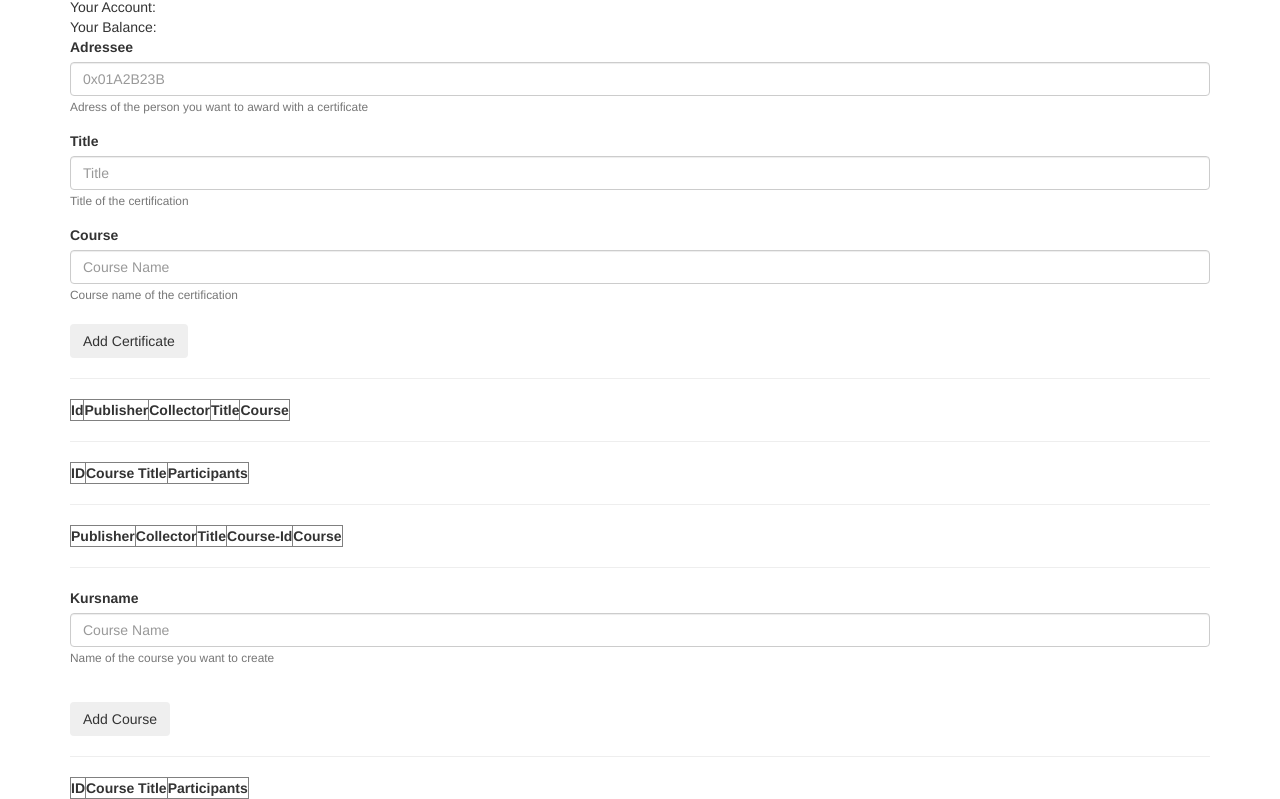
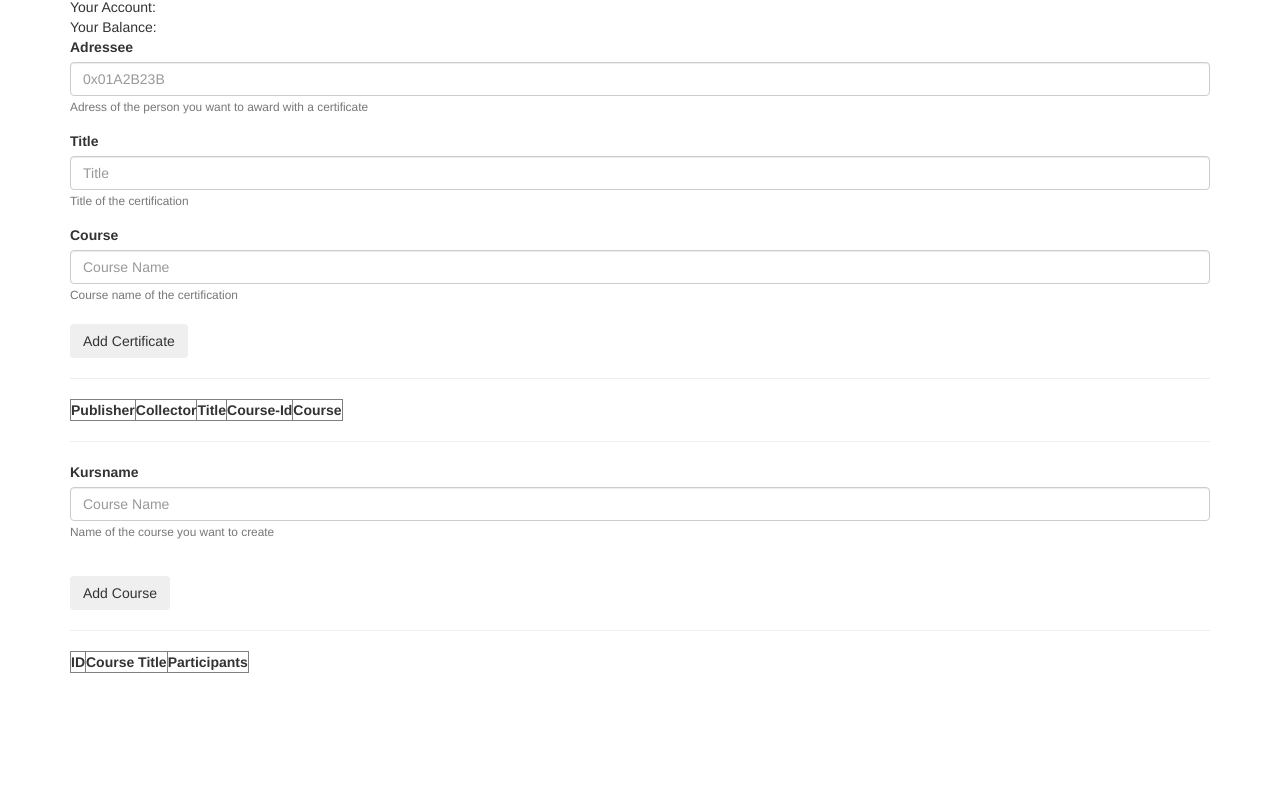
Before and after one commit to rnner900/BlockCertify, a website: page src/index.html in a window 1280 px wide. Shown: the part 93-892 px from the top of the page. After the commit the page ends 800 px from the top, so only its background shows below. Drawn offline with nearby package versions, Linux system fonts and the light colour scheme.

Commit message:
fix index layout

```diff
--- a/src/index.html
+++ b/src/index.html
@@ -51,28 +51,6 @@
       <hr />
       <table border="1">
         <thead>
-          <th>Id</th>
-          <th>Publisher</th>
-          <th>Collector</th>
-          <th>Title</th>
-          <th>Course</th>
-        </thead>
-        <tbody id="certificatesResults"></tbody>
-      </table>
-      <hr />
-      <table border="1">
-        <thead>
-          <th>ID</th>
-          <th>Course Title</th>
-          <th>Participants</th>
-        </thead>
-        <tbody id="courseOverview"></tbody>
-      </table>
-    </div>
-    </form>
-    <hr />
-    <table border="1">
-      <thead>
           <th>Publisher</th>
           <th>Collector</th>
           <th>Title</th>
```
Lines whose indentation alone changed are shown as unchanged.
